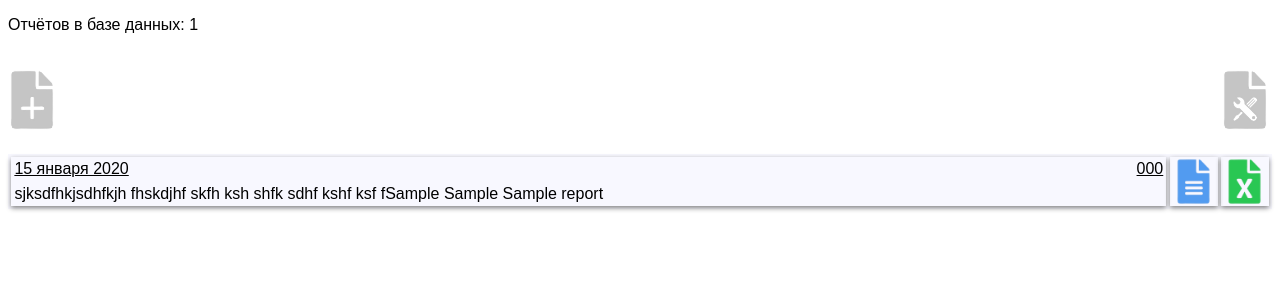
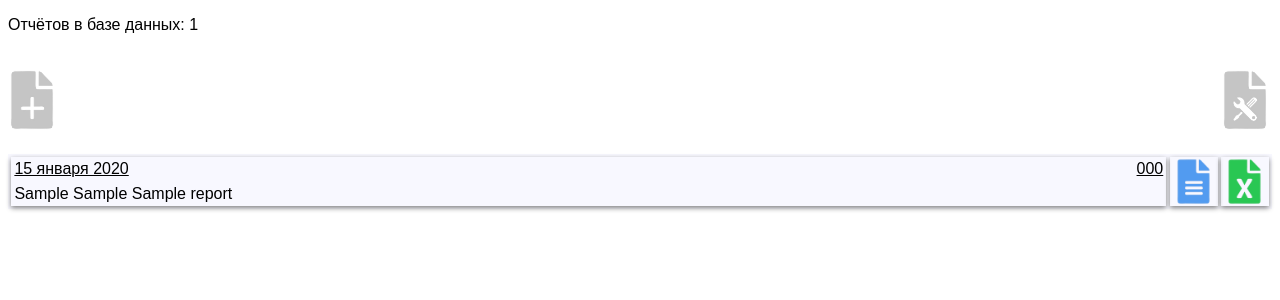
Before and after one commit to urbanovkg/motopsy-reports, a Django app: page /list/ in a window 1280 px wide. Shown: the top 300 px of the page. Run offline with Django 3.2, Linux system fonts and the light colour scheme; tables that the repository leaves empty hold one stand-in row (values such as "Sample post").

Commit message:
ошибка в списке отчетов

```diff
--- a/reports/templates/list.html
+++ b/reports/templates/list.html
@@ -27,7 +27,7 @@
                 <a class="reportdata" href="{% url 'report_create' pk=report.pk %}">
                     <div class="date">{{ report.inspection_date }}</div>
                     <div class="reportnum">{{ report.report_number }}</div>
-                    <div class="reportname">sjksdfhkjsdhfkjh fhskdjhf skfh ksh shfk sdhf kshf ksf f{{ report.vehicle_model }} {{ report.vehicle_regnum }} {{ report.client_name }}</div>
+                    <div class="reportname">{{ report.vehicle_model }} {{ report.vehicle_regnum }} {{ report.client_name }}</div>
                 </a>
             <div class="contractbill">
                 <a href="{% url 'contract_create' pk=report.pk %}">
```
